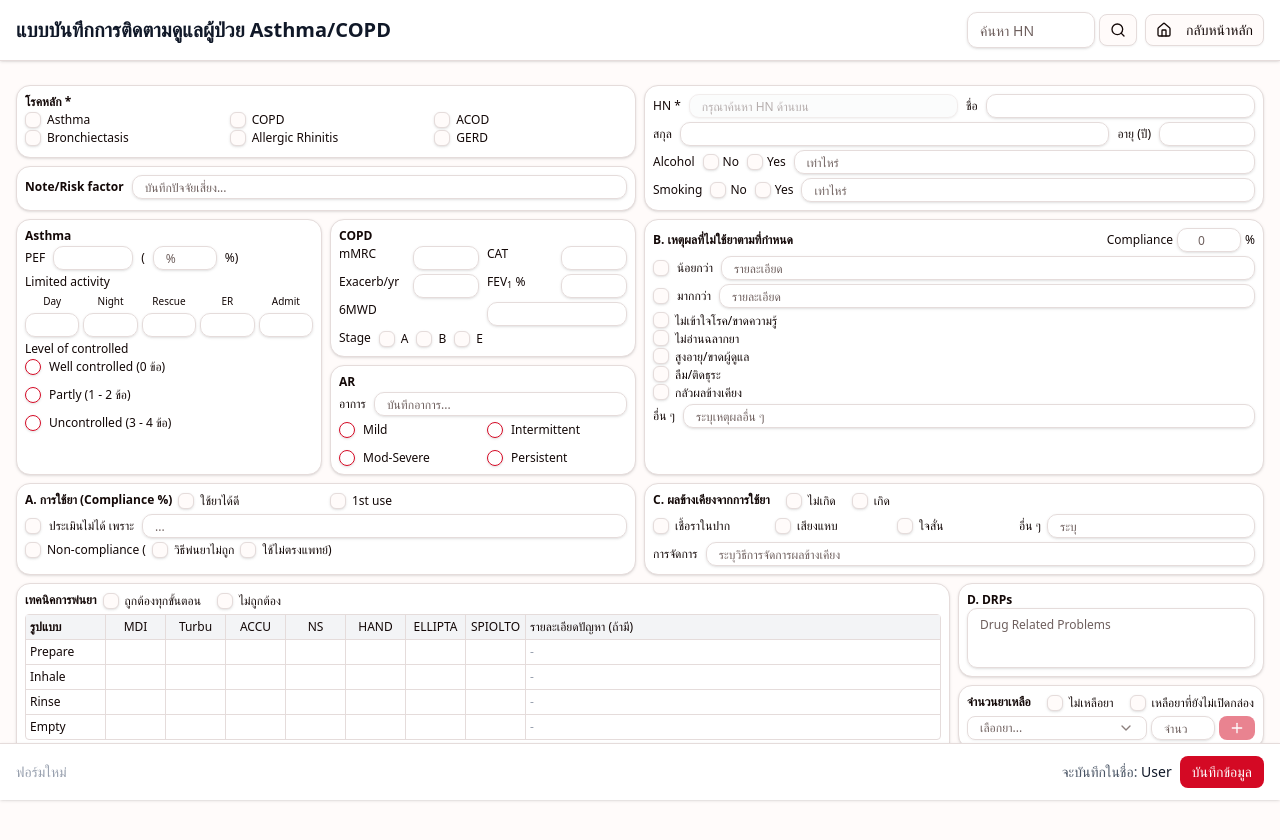
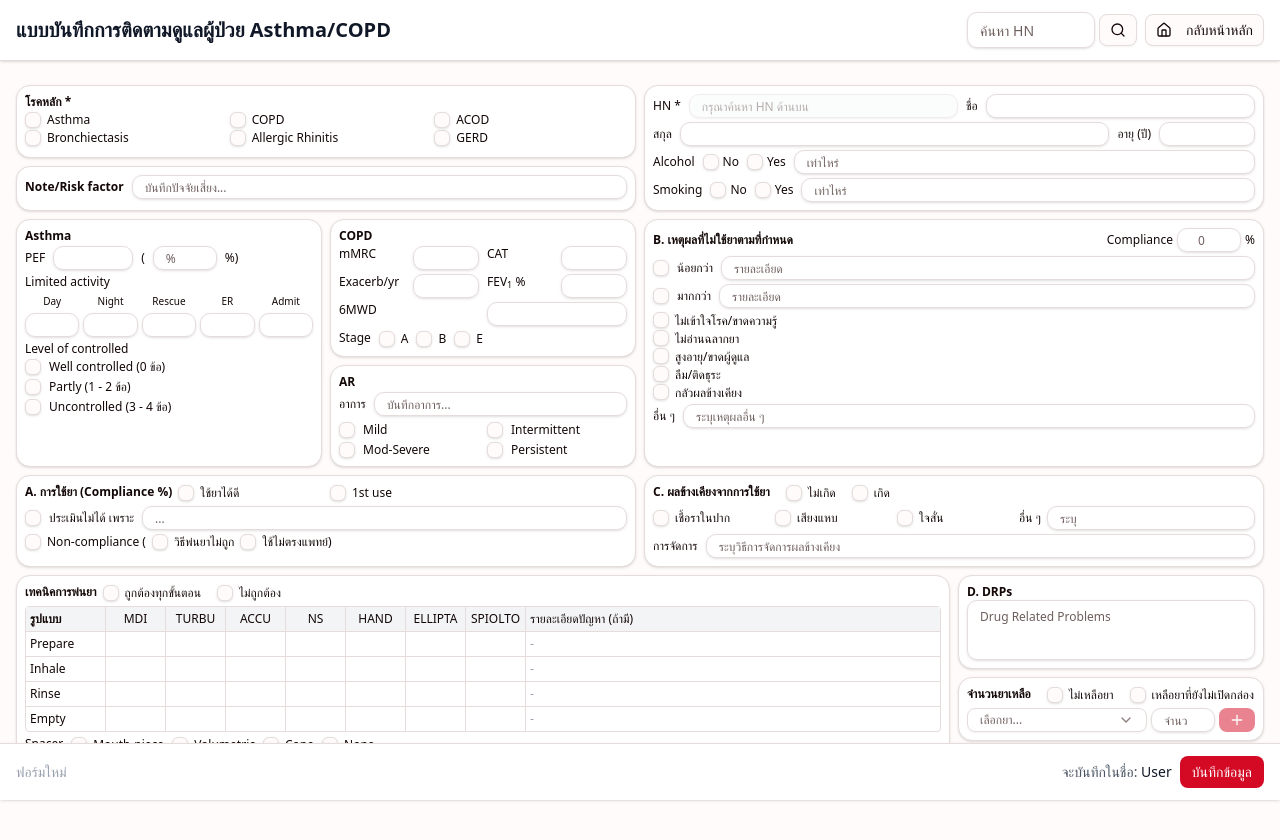
Before and after one commit to Taro112233/Asthma-COPD, a Next.js app: page /form in a window 1280 px wide. Shown: the top 840 px of the page. Built offline with nearby package versions, Linux system fonts and the light colour scheme.

Commit message:
fix wording

```diff
--- a/components/forms/sections/ar-section.tsx
+++ b/components/forms/sections/ar-section.tsx
@@ -2,7 +2,7 @@
 import { Card } from '@/components/ui/card';
 import { Label } from '@/components/ui/label';
 import { Input } from '@/components/ui/input';
-import { RadioGroup, RadioGroupItem } from '@/components/ui/radio-group';
+import { Checkbox } from '@/components/ui/checkbox';
 
 interface ARData {
   symptoms: string;
@@ -16,6 +16,24 @@ interface ARSectionProps {
 }
 
 export function ARSection({ ar, onARChange }: ARSectionProps) {
+  const handleSeverityChange = (value: 'MILD' | 'MOD_SEVERE') => {
+    // If clicking the same option, deselect it
+    if (ar.severity === value) {
+      onARChange({ severity: '' });
+    } else {
+      onARChange({ severity: value });
+    }
+  };
+
+  const handlePatternChange = (value: 'INTERMITTENT' | 'PERSISTENT') => {
+    // If clicking the same option, deselect it
+    if (ar.pattern === value) {
+      onARChange({ pattern: '' });
+    } else {
+      onARChange({ pattern: value });
+    }
+  };
+
   return (
     <Card className="col-start-2 row-start-5 p-2 h-full">
       <Label className="text-xs font-semibold mb-0.5 block">AR</Label>
@@ -31,38 +49,42 @@ export function ARSection({ ar, onARChange }: ARSectionProps) {
         </div>
 
         <div className="grid grid-cols-2 gap-2">
-          <div>
-            <RadioGroup
-              value={ar.severity}
-              onValueChange={(value) => onARChange({ severity: value as 'MILD' | 'MOD_SEVERE' })}
-              className="space-y-1"
-            >
+          <div className="space-y-1">
             <div className="flex items-center space-x-2">
-                <RadioGroupItem value="MILD" id="ar-mild" />
+              <Checkbox
+                id="ar-mild"
+                checked={ar.severity === 'MILD'}
+                onCheckedChange={() => handleSeverityChange('MILD')}
+              />
               <Label htmlFor="ar-mild" className="text-xs cursor-pointer">Mild</Label>
             </div>
             <div className="flex items-center space-x-2">
-                <RadioGroupItem value="MOD_SEVERE" id="ar-modsev" />
+              <Checkbox
+                id="ar-modsev"
+                checked={ar.severity === 'MOD_SEVERE'}
+                onCheckedChange={() => handleSeverityChange('MOD_SEVERE')}
+              />
               <Label htmlFor="ar-modsev" className="text-xs cursor-pointer">Mod-Severe</Label>
             </div>
-            </RadioGroup>
           </div>
 
-          <div>
-            <RadioGroup
-              value={ar.pattern}
-              onValueChange={(value) => onARChange({ pattern: value as 'INTERMITTENT' | 'PERSISTENT' })}
-              className="space-y-1"
-            >
+          <div className="space-y-1">
             <div className="flex items-center space-x-2">
-                <RadioGroupItem value="INTERMITTENT" id="ar-inter" />
+              <Checkbox
+                id="ar-inter"
+                checked={ar.pattern === 'INTERMITTENT'}
+                onCheckedChange={() => handlePatternChange('INTERMITTENT')}
+              />
               <Label htmlFor="ar-inter" className="text-xs cursor-pointer">Intermittent</Label>
             </div>
             <div className="flex items-center space-x-2">
-                <RadioGroupItem value="PERSISTENT" id="ar-persist" />
+              <Checkbox
+                id="ar-persist"
+                checked={ar.pattern === 'PERSISTENT'}
+                onCheckedChange={() => handlePatternChange('PERSISTENT')}
+              />
               <Label htmlFor="ar-persist" className="text-xs cursor-pointer">Persistent</Label>
             </div>
-            </RadioGroup>
           </div>
         </div>
       </div>
--- a/components/forms/sections/asthma-section.tsx
+++ b/components/forms/sections/asthma-section.tsx
@@ -2,7 +2,7 @@
 import { Card } from '@/components/ui/card';
 import { Label } from '@/components/ui/label';
 import { Input } from '@/components/ui/input';
-import { RadioGroup, RadioGroupItem } from '@/components/ui/radio-group';
+import { Checkbox } from '@/components/ui/checkbox';
 
 interface AsthmaData {
   pef: string;
@@ -21,6 +21,15 @@ interface AsthmaSectionProps {
 }
 
 export function AsthmaSection({ asthma, onAsthmaChange }: AsthmaSectionProps) {
+  const handleControlLevelChange = (value: string) => {
+    // If clicking the same option, deselect it
+    if (asthma.controlLevel === value) {
+      onAsthmaChange({ controlLevel: '' });
+    } else {
+      onAsthmaChange({ controlLevel: value });
+    }
+  };
+
   return (
     <Card className="row-span-2 col-start-1 row-start-4 p-2 h-full">
       <Label className="text-xs font-semibold mb-0.5 block">Asthma</Label>
@@ -74,30 +83,38 @@ export function AsthmaSection({ asthma, onAsthmaChange }: AsthmaSectionProps) {
 
         <div>
           <Label className="text-xs mb-0.5 block">Level of controlled</Label>
-          <RadioGroup
-            value={asthma.controlLevel}
-            onValueChange={(value) => onAsthmaChange({ controlLevel: value })}
-            className="space-y-1"
-          >
+          <div className="space-y-1">
             <div className="flex items-center space-x-2">
-              <RadioGroupItem value="WELL" id="control-well" />
+              <Checkbox
+                id="control-well"
+                checked={asthma.controlLevel === 'WELL'}
+                onCheckedChange={() => handleControlLevelChange('WELL')}
+              />
               <Label htmlFor="control-well" className="text-xs cursor-pointer">
                 Well controlled (0 ข้อ)
               </Label>
             </div>
             <div className="flex items-center space-x-2">
-              <RadioGroupItem value="PARTLY" id="control-partly" />
+              <Checkbox
+                id="control-partly"
+                checked={asthma.controlLevel === 'PARTLY'}
+                onCheckedChange={() => handleControlLevelChange('PARTLY')}
+              />
               <Label htmlFor="control-partly" className="text-xs cursor-pointer">
                 Partly (1 - 2 ข้อ)
               </Label>
             </div>
             <div className="flex items-center space-x-2">
-              <RadioGroupItem value="UNCONTROLLED" id="control-uncontrolled" />
+              <Checkbox
+                id="control-uncontrolled"
+                checked={asthma.controlLevel === 'UNCONTROLLED'}
+                onCheckedChange={() => handleControlLevelChange('UNCONTROLLED')}
+              />
               <Label htmlFor="control-uncontrolled" className="text-xs cursor-pointer">
                 Uncontrolled (3 - 4 ข้อ)
               </Label>
             </div>
-          </RadioGroup>
+          </div>
         </div>
       </div>
     </Card>
--- a/components/forms/sections/inhaler-technique-section.tsx
+++ b/components/forms/sections/inhaler-technique-section.tsx
@@ -23,7 +23,7 @@ interface InhalerTechniqueSectionProps {
   onTechniqueChange: (data: Partial<InhalerTechniqueData>) => void;
 }
 
-const DEVICES = ['MDI', 'TURBO', 'ACCU', 'NS', 'HAND', 'ELLIPTA', 'SPIOLTO'];
+const DEVICES = ['MDI', 'TURBU', 'ACCU', 'NS', 'HAND', 'ELLIPTA', 'SPIOLTO'];
 const STEPS = ['Prepare', 'Inhale', 'Rinse', 'Empty'];
 const SPACER_OPTIONS = [
   { value: 'MOUTH_PIECE', label: 'Mouth-piece' },
```
Lines whose indentation alone changed are shown as unchanged.
